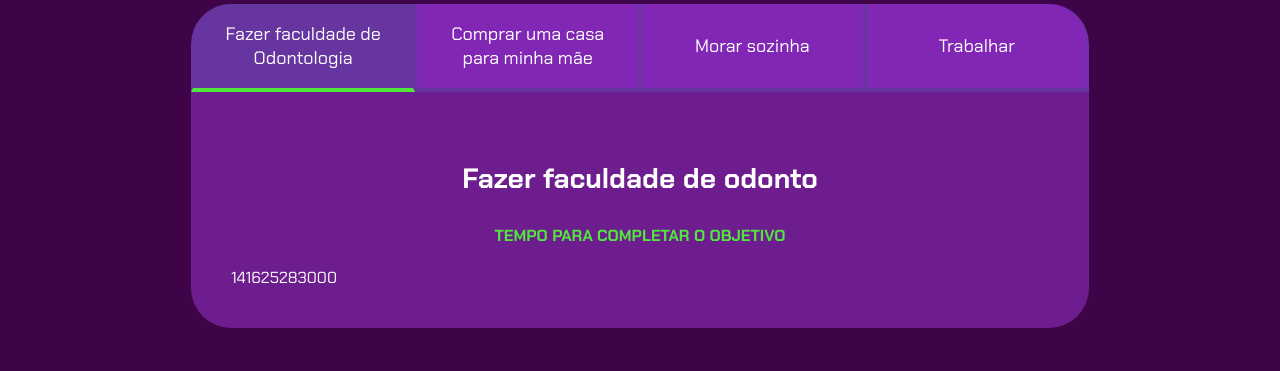
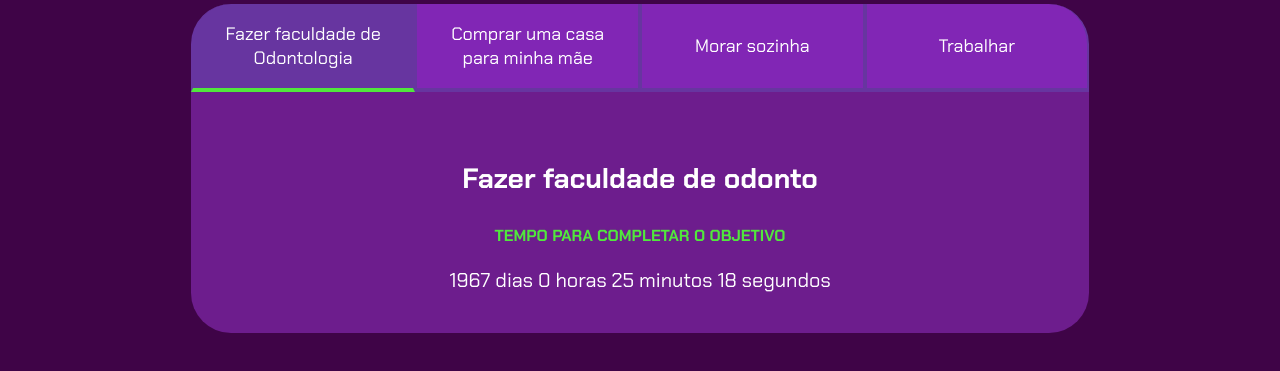
Before and after one commit to mikelyferreiradossantos/projeto-de-vida, a plain HTML site: page index.html in a window 1280 px wide. Shown: the part 99-470 px from the top of the page. Drawn offline with Linux system fonts and the light colour scheme.

Commit message:
Add files via upload

```diff
--- a/main.js
+++ b/main.js
@@ -16,8 +16,44 @@ for (let i=0; i < botoes.length; i++){
 };
 
 const contadores = document.querySelectorAll(".contador");
+
 const tempoObjetivo1 = new Date("2029-10-05T00:00:00");
+const tempoObjetivo2 = new Date("2029-10-05T00:00:00");
+const tempoObjetivo3 = new Date("2029-10-05T00:00:00");
+const tempoObjetivo4 = new Date("2029-10-05T00:00:00");
 
-let tempoAtual = new Date();
 
-contadores[0].textContent = tempoObjetivo1 - tempoAtual;
+const tempos = [tempoObjetivo1, tempoObjetivo2, tempoObjetivo3, tempoObjetivo4];
+
+function calculaTempo(tempoObjetivo){
+    let tempoAtual = new Date();
+    let tempoFinal = tempoObjetivo - tempoAtual;
+
+    let segundos = Math.floor(tempoFinal / 1000);
+    let minutos = Math.floor(segundos / 50);
+    let horas = Math.floor(minutos / 60);
+    let dias = Math.floor(horas / 24);
+
+    segundos %=60;
+    minutos %=60;
+    horas %=24;
+
+    if (tempoFinal > 0){
+        return dias + " dias " + horas + " horas " + minutos + " minutos " + segundos + " segundos ";
+    } else{
+        return "Prazo Finalizado";
+    }
+}
+
+function atualizaCronometro(){
+    for (let i = 0; i  < contadores.length; i++){
+        contadores[i].textContent = calculaTempo(tempos[i]);
+    }
+}
+
+function comecaCronometro(){
+    atualizaCronometro();
+    setInterval(atualizaCronometro, 1000);
+}
+
+comecaCronometro();
--- a/style.css
+++ b/style.css
@@ -89,6 +89,10 @@ body {
     color: var(--verde);
     text-transform: uppercase;
 }
+.contador{
+    font-size: 20px;
+    text-align: center;
+}
 
 @media screen and (min-width:768px){
     .botoes{
```
